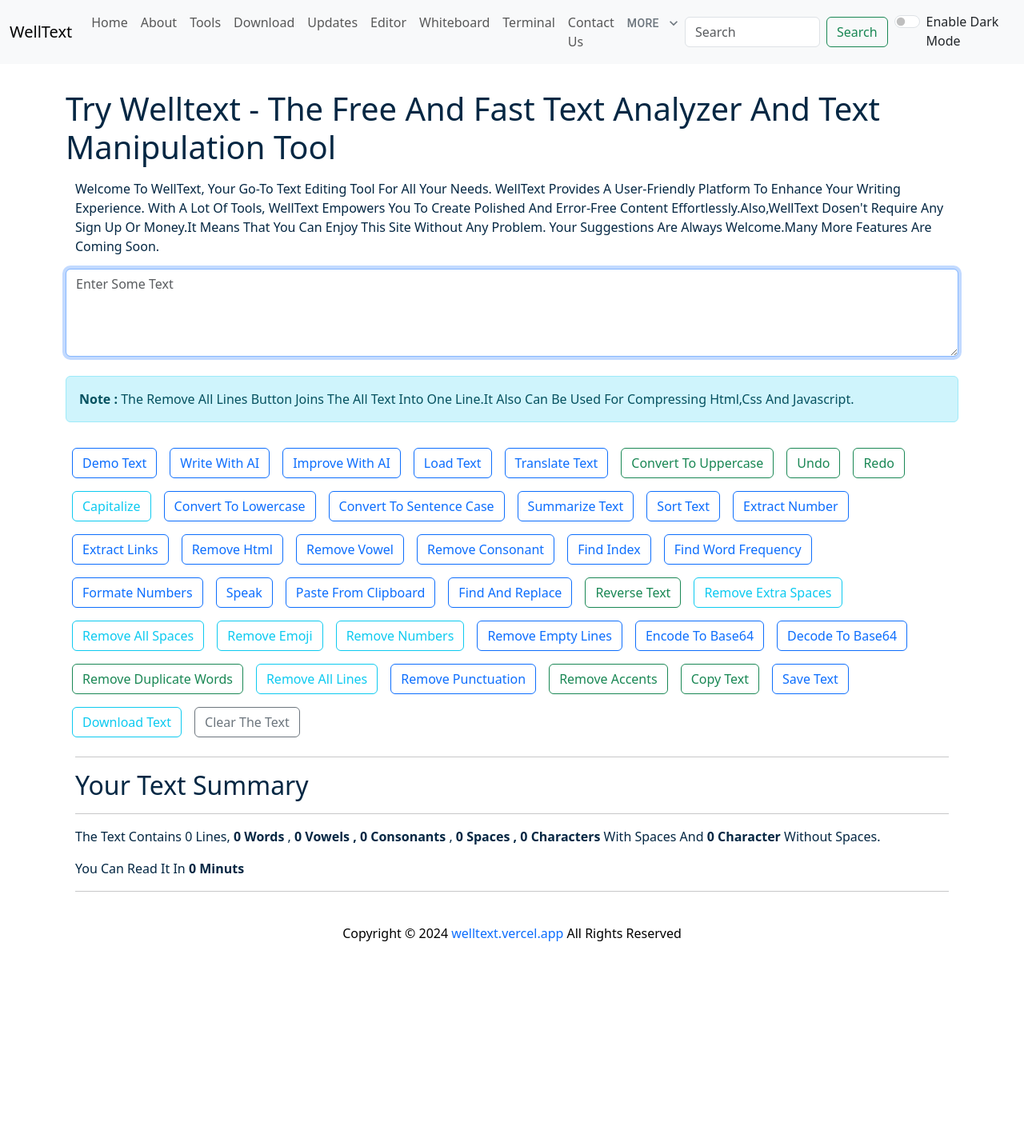
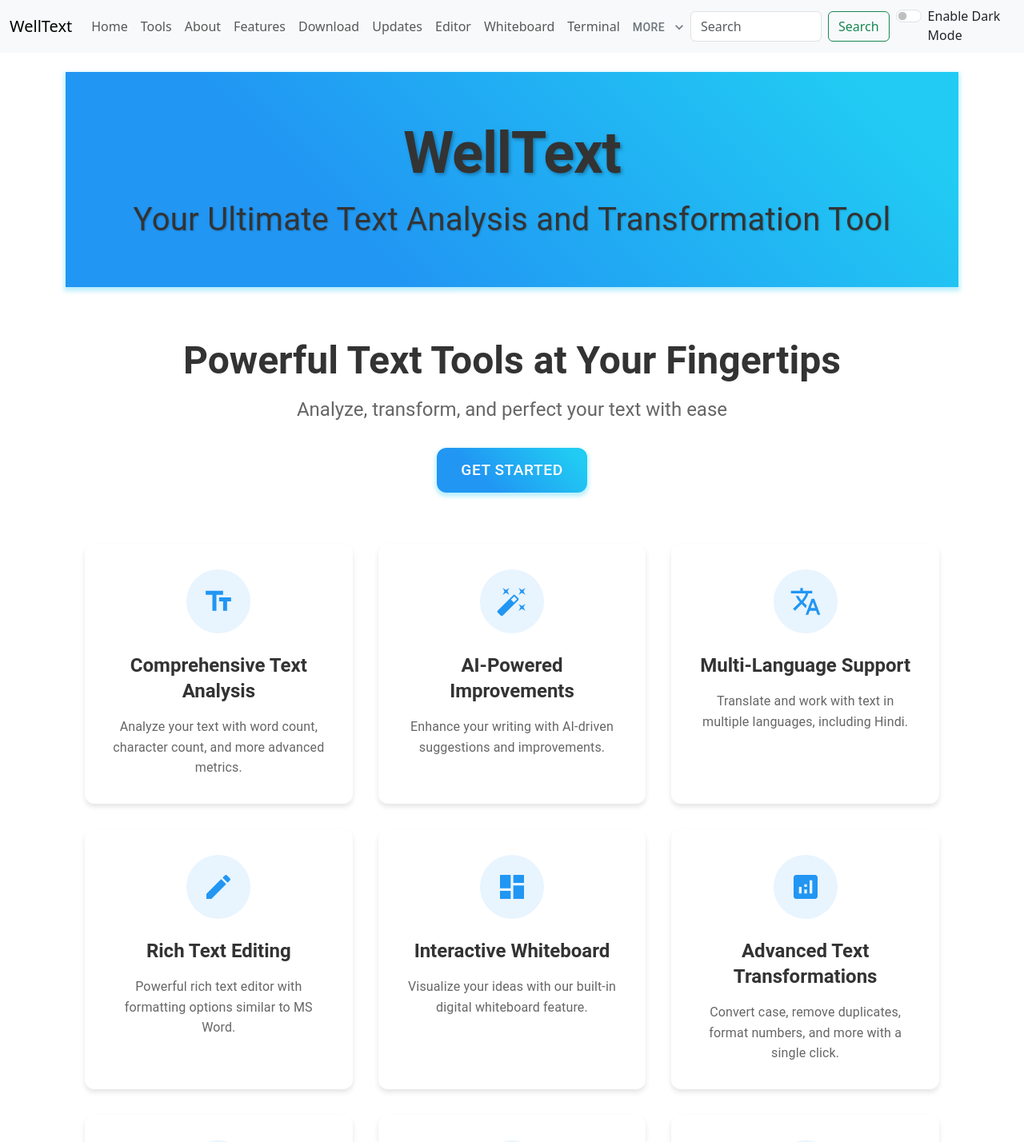
Before and after one commit to Akashmishra1209/welltext, a React (Create React App) app: page / in a window 1280 px wide. Shown: the top 1428 px of the page at 80% size. Before the commit the page ends 1203 px from the top, so only its background shows below. Built offline with nearby package versions, Linux system fonts and the light colour scheme.

Commit message:
Enhanced WellText UI And Added Home Page

```diff
--- a/src/App.js
+++ b/src/App.js
@@ -26,6 +26,7 @@
 import TerminalComponent from './components/TerminalComponent';
 import Todo from './components/Todo';
 import GitHubProfile from './components/GithubProfile';
+import HomePage from './components/HomePage';
 function App() {
   const [alert, setalert] = useState(null);
   const { user, isAuthenticated } = useAuth0()
@@ -68,10 +69,12 @@
           <Alert alert={alert} />
 
         </div>
-        <Routes> <Route path="/" element={<Form mode={mode} togglemode={togglemode} showalert={showalert} />} />
+        <Routes>
+          <Route path="/" element={<HomePage mode={mode} togglemode={togglemode} showalert={showalert} />} />
+          <Route path="/tools" element={<Form mode={mode} togglemode={togglemode} showalert={showalert} />} />
           <Route path="/about" element={<About mode={mode} togglemode={togglemode} />} />
           <Route path="/contact" element={<Contact mode={mode} togglemode={togglemode} />} />
-          <Route path="/tools" element={<Tools mode={mode} togglemode={togglemode} showalert={showalert} />} />
+          <Route path="/features" element={<Tools mode={mode} togglemode={togglemode} showalert={showalert} />} />
           <Route path="/updates" element={<New mode={mode} togglemode={togglemode} showalert={showalert} />} />
           <Route path="/download" element={<Download mode={mode} togglemode={togglemode} showalert={showalert} />} />
           <Route path="/editor" element={<RichEditor mode={mode} togglemode={togglemode} showalert={showalert} />} />
--- /dev/null
+++ b/src/components/HomePage.js
@@ -0,0 +1,217 @@
+import React from 'react'
+import { Typography, Button, Container, Grid, Box } from '@mui/material'
+import { styled } from '@mui/system'
+import {
+    TextFields,
+    AutoFixHigh,
+    Translate,
+    Edit,
+    Dashboard,
+    Analytics,
+    Speed,
+    Security,
+    Cloud,
+    Devices
+} from '@mui/icons-material'
+import { Link } from 'react-router-dom'
+
+const features = [
+    {
+        title: 'Comprehensive Text Analysis',
+        icon: <TextFields />,
+        description: 'Analyze your text with word count, character count, and more advanced metrics.'
+    },
+    {
+        title: 'AI-Powered Improvements',
+        icon: <AutoFixHigh />,
+        description: 'Enhance your writing with AI-driven suggestions and improvements.'
+    },
+    {
+        title: 'Multi-Language Support',
+        icon: <Translate />,
+        description: 'Translate and work with text in multiple languages, including Hindi.'
+    },
+    {
+        title: 'Rich Text Editing',
+        icon: <Edit />,
+        description: 'Powerful rich text editor with formatting options similar to MS Word.'
+    },
+    {
+        title: 'Interactive Whiteboard',
+        icon: <Dashboard />,
+        description: 'Visualize your ideas with our built-in digital whiteboard feature.'
+    },
+    {
+        title: 'Advanced Text Transformations',
+        icon: <Analytics />,
+        description: 'Convert case, remove duplicates, format numbers, and more with a single click.'
+    },
+    {
+        title: 'Fast and Efficient',
+        icon: <Speed />,
+        description: 'Quickly process and analyze large volumes of text with optimized algorithms.'
+    },
+    {
+        title: 'Secure and Private',
+        icon: <Security />,
+        description: 'Your text remains private and secure, with options for local storage and encryption.'
+    },
+    {
+        title: 'Save You Work',
+        icon: <Cloud />,
+        description: 'Save And Access Your Work.'
+    },
+    {
+        title: 'Cross-Platform Compatibility',
+        icon: <Devices />,
+        description: 'Use WellText on any device - desktop, tablet, or mobile, with a responsive design.'
+    }
+]
+
+const AnimatedBox = styled(Box)(({ theme }) => ({
+    transition: 'transform 0.3s ease-in-out, box-shadow 0.3s ease-in-out',
+    '&:hover': {
+        transform: 'translateY(-5px)',
+        boxShadow: '0 6px 12px rgba(0, 0, 0, 0.15)',
+    },
+}))
+
+export default function HomePage({ mode = 'light' }) {
+    const isDarkMode = mode === 'dark'
+
+    return (
+        <>
+        <Box sx={{
+            fontFamily: '"Roboto", "Helvetica", "Arial", sans-serif',
+            color: isDarkMode ? '#fff' : '#333',
+            backgroundColor: isDarkMode ? '#121212' : '#fff',
+            transition: 'background-color 0.3s ease',
+            '& *': { boxSizing: 'border-box' }
+        }}>
+            <Box sx={{
+                background: isDarkMode
+                    ? 'linear-gradient(45deg, #1a237e 30%, #0d47a1 90%)'
+                    : 'linear-gradient(45deg, #2196F3 30%, #21CBF3 90%)',
+                padding: '60px 0',
+                boxShadow: isDarkMode
+                    ? '0 3px 5px 2px rgba(25, 118, 210, .3)'
+                    : '0 3px 5px 2px rgba(33, 203, 243, .3)',
+            }}>
+                <Container maxWidth="lg">
+                    <Typography variant="h1" component="h1" sx={{
+                       color: isDarkMode ? '#fff' : '#333',
+                        fontWeight: 700,
+                        textAlign: 'center',
+                        textShadow: '2px 2px 4px rgba(0,0,0,0.3)',
+                        fontSize: { xs: '2.5rem', sm: '3.5rem', md: '4.5rem' },
+                    }}>
+                        WellText
+                    </Typography>
+                    <Typography variant="h4" component="h2" sx={{
+                        color: isDarkMode ? '#fff' : '#333',
+                        textAlign: 'center',
+                        mt: 2,
+                        textShadow: '1px 1px 2px rgba(0,0,0,0.2)',
+                        fontSize: { xs: '1.5rem', sm: '2rem', md: '2.5rem' },
+                    }}>
+                        Your Ultimate Text Analysis and Transformation Tool
+                    </Typography>
+                </Container>
+            </Box>
+
+            <Container maxWidth="lg" sx={{ mt: 8, mb: 8 }}>
+                <Box sx={{ textAlign: 'center', mb: 8 }}>
+                    <Typography variant="h3" component="h2" gutterBottom sx={{
+                        fontWeight: 700,
+                        color: isDarkMode ? '#fff' : '#333',
+                        fontSize: { xs: '2rem', sm: '2.5rem', md: '3rem' },
+                    }}>
+                        Powerful Text Tools at Your Fingertips
+                    </Typography>
+                    <Typography variant="h5" component="h3" gutterBottom sx={{
+                        color: isDarkMode ? '#bbb' : '#666',
+                        mb: 4,
+                        fontSize: { xs: '1.2rem', sm: '1.4rem', md: '1.5rem' },
+                    }}>
+                        Analyze, transform, and perfect your text with ease
+                    </Typography>
+                        <Link to="/tools" className='text-decoration-none'>
+                    <Button variant="contained" size="large" sx={{
+                        background: isDarkMode
+                            ? 'linear-gradient(45deg, #1a237e 30%, #0d47a1 90%)'
+                            : 'linear-gradient(45deg, #2196F3 30%, #21CBF3 90%)',
+                        border: 0,
+                        borderRadius: 3,
+                        boxShadow: isDarkMode
+                            ? '0 3px 5px 2px rgba(25, 118, 210, .3)'
+                            : '0 3px 5px 2px rgba(33, 203, 243, .3)',
+                        color: 'white',
+                        height: 56,
+                        padding: '0 30px',
+                        fontSize: '1.2rem',
+                        '&:hover': {
+                            background: isDarkMode
+                                ? 'linear-gradient(45deg, #1a237e 50%, #0d47a1 100%)'
+                                : 'linear-gradient(45deg, #2196F3 50%, #21CBF3 100%)',
+                        },
+                    }}>
+                        Get Started
+                    </Button>
+                        </Link>
+                </Box>
+
+                <Grid container spacing={4}>
+                    {features.map((feature, index) => (
+                        <Grid item xs={12} sm={6} md={4} key={index}>
+                            <AnimatedBox sx={{
+                                background: isDarkMode ? '#1e1e1e' : '#fff',
+                                borderRadius: '12px',
+                                boxShadow: isDarkMode
+                                    ? '0 4px 6px rgba(255, 255, 255, 0.1)'
+                                    : '0 4px 6px rgba(0, 0, 0, 0.1)',
+                                padding: '32px',
+                                height: '100%',
+                                display: 'flex',
+                                flexDirection: 'column',
+                                alignItems: 'center',
+                            }}>
+                                <Box sx={{
+                                    display: 'flex',
+                                    justifyContent: 'center',
+                                    alignItems: 'center',
+                                    width: '80px',
+                                    height: '80px',
+                                    borderRadius: '50%',
+                                    backgroundColor: isDarkMode ? 'rgba(33, 150, 243, 0.2)' : 'rgba(33, 150, 243, 0.1)',
+                                    mb: 3,
+                                }}>
+                                    {React.cloneElement(feature.icon, {
+                                        sx: { fontSize: '2.5rem', color: isDarkMode ? '#90caf9' : '#2196F3' }
+                                    })}
+                                </Box>
+                                <Typography variant="h5" component="h3" gutterBottom sx={{
+                                    fontWeight: 600,
+                                    textAlign: 'center',
+                                    color: isDarkMode ? '#fff' : '#333',
+                                    mb: 2,
+                                }}>
+                                    {feature.title}
+                                </Typography>
+                                <Typography sx={{
+                                    textAlign: 'center',
+                                    color: isDarkMode ? '#bbb' : '#666',
+                                    flexGrow: 1,
+                                    fontSize: '1rem',
+                                    lineHeight: 1.6,
+                                }}>
+                                    {feature.description}
+                                </Typography>
+                            </AnimatedBox>
+                        </Grid>
+                    ))}
+                </Grid>
+            </Container>
+        </Box>
+        </>
+    )
+}
--- a/src/components/Navbar.js
+++ b/src/components/Navbar.js
@@ -35,10 +35,13 @@
               <Link className="nav-link" aria-current="page" to="/">Home</Link>
             </li>
             <li className="nav-item">
+              <Link className="nav-link" to="/tools">Tools</Link>
+            </li>
+            <li className="nav-item">
               <Link className="nav-link" to="/about">About</Link>
             </li>
             <li className="nav-item">
-              <Link className="nav-link" aria-current="page" to="/tools">Tools</Link>
+              <Link className="nav-link" aria-current="page" to="/features">Features</Link>
             </li>
             <li className="nav-item">
               <Link className="nav-link" aria-current="page" to="/download">Download</Link>
@@ -54,9 +57,6 @@
             </li>
             <li className="nav-item">
               <Link className="nav-link" to="/terminal">Terminal</Link>
-            </li>
-            <li className="nav-item">
-              <Link className="nav-link" to="/contact">Contact Us</Link>
             </li>
             <li className="nav-item">
               <Button
@@ -82,6 +82,14 @@
                   'aria-labelledby': 'basic-button',
                 }}
               >
+                <MenuItem>
+                  <Link
+                    to={"/contact"}
+                    className={`text-decoration-none ${props.mode === 'light' ? 'text-black' : 'text-secondary'}`}
+                  >
+                    Contact Us
+                  </Link>
+                </MenuItem>
                 <MenuItem>
                   <Link
                     to={"/github"}
```
